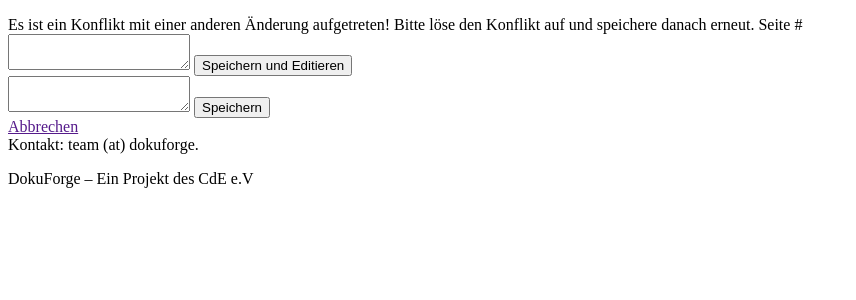
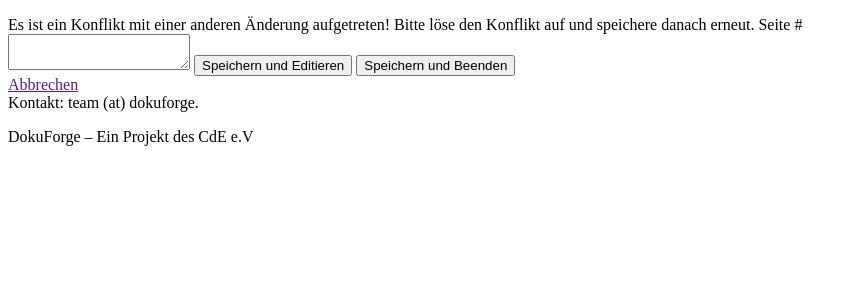
Before and after one commit to cde-ev/DokuForge2, a Python web app: template templates/edit.html in a window 1280 px wide. Shown: the part 131-431 px from the top of the page, without its empty margins (0-856 px from the left). Run offline with Jinja, Linux system fonts and the light colour scheme; the template is opened without the code that fills it, so the values that code supplies are empty.

Commit message:
two buttons not two forms for edit

```diff
--- a/templates/edit.html
+++ b/templates/edit.html
@@ -14,17 +14,12 @@
 {% endif %}
 
 Seite #{{page}}
-<form action="saveedit" method="post" id="saveedit">
+<form action="save" method="post" id="saveedit">
 	<textarea name="content">{{ content|e }}</textarea>
 	<input type="hidden" name="revisionstartedwith" value="{{version}}">
 	<input type="hidden" name="contentreceived" value="true">
-	<input type="submit" name="submit" value="Speichern und Editieren">
-</form>
-<form action="saveshow" method="post" id="saveshow">
-	<textarea name="content">{{ content|e }}</textarea>
-	<input type="hidden" name="revisionstartedwith" value="{{version}}">
-	<input type="hidden" name="contentreceived" value="true">
-	<input type="submit" name="submit" value="Speichern">
+	<input type="submit" name="saveedit" value="Speichern und Editieren">
+	<input type="submit" name="saveshow" value="Speichern und Beenden">
 </form>
 <a href="{{basejoin('df/' + academy.name + '/' + course.name + '/' + page|string)}}">Abbrechen</a>
 {% endblock %}
```
